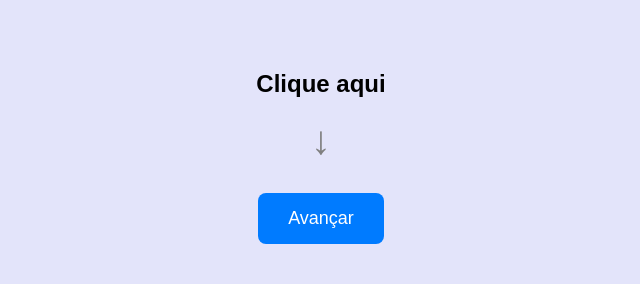
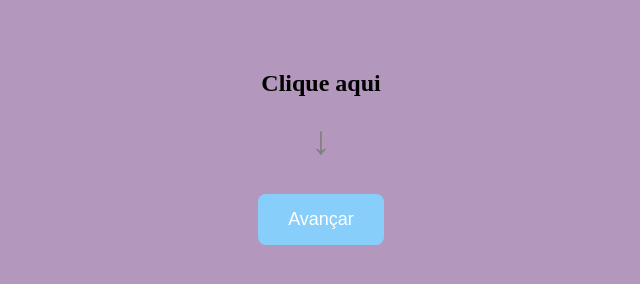
Before and after one commit to luludalloca1809/tcc-re, a plain HTML site: page index.html in a window 1280 px wide. Shown: the whole page, without its empty margins (319-959 px from the left). Drawn offline with Linux system fonts and the light colour scheme.

Commit message:
Update index.html

```diff
--- a/index.html
+++ b/index.html
@@ -6,15 +6,15 @@
   <title>Vídeo Interativo</title>
   <style>
     body {
-      font-family: Arial, sans-serif;
+      font-family: Times New Roman;
       text-align: center;
       padding: 50px;
       margin: 0;
-      background-color: #E3E4FA;
+      background-color: #B497BD;
     }
 
     #avancar {
-      background-color: #007bff;
+      background-color: #87CEFA;
       color: white;
       padding: 15px 30px;
       border: none;
```
